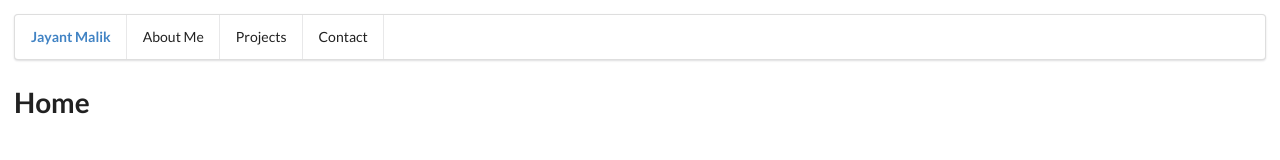
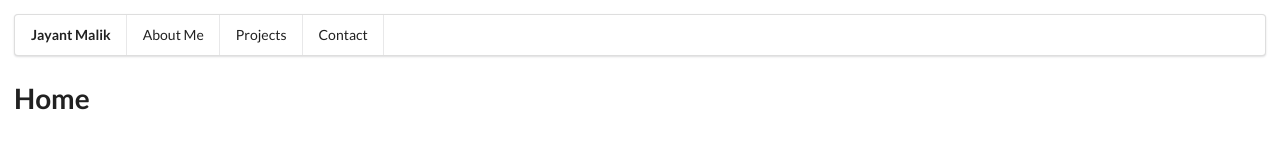
Before and after one commit to devjayantmalik/projects, a React (Create React App) app: page / in a window 1280 px wide. Shown: the top 160 px of the page. Built offline with nearby package versions, Linux system fonts and the light colour scheme.

Commit message:
updated header component to semantic html tags

```diff
--- a/src/components/Header.js
+++ b/src/components/Header.js
@@ -2,14 +2,12 @@ import React from "react";
 import {Link} from 'react-router-dom';
 
 const Header = () => (
-    <div className="ui menu">
-        <div className="header item">
-        <Link to="/">Jayant Malik</Link>
-        </div>
+    <header className="ui stackable menu">
+        <Link to="/" className="header item">Jayant Malik</Link>
         <Link to="/about" className="item">About Me</Link>
         <Link to="/projects" className="item">Projects</Link>
         <Link to="/contact" className="item">Contact</Link>
-    </div>
+    </header>
 );
 
 export default Header;
```
